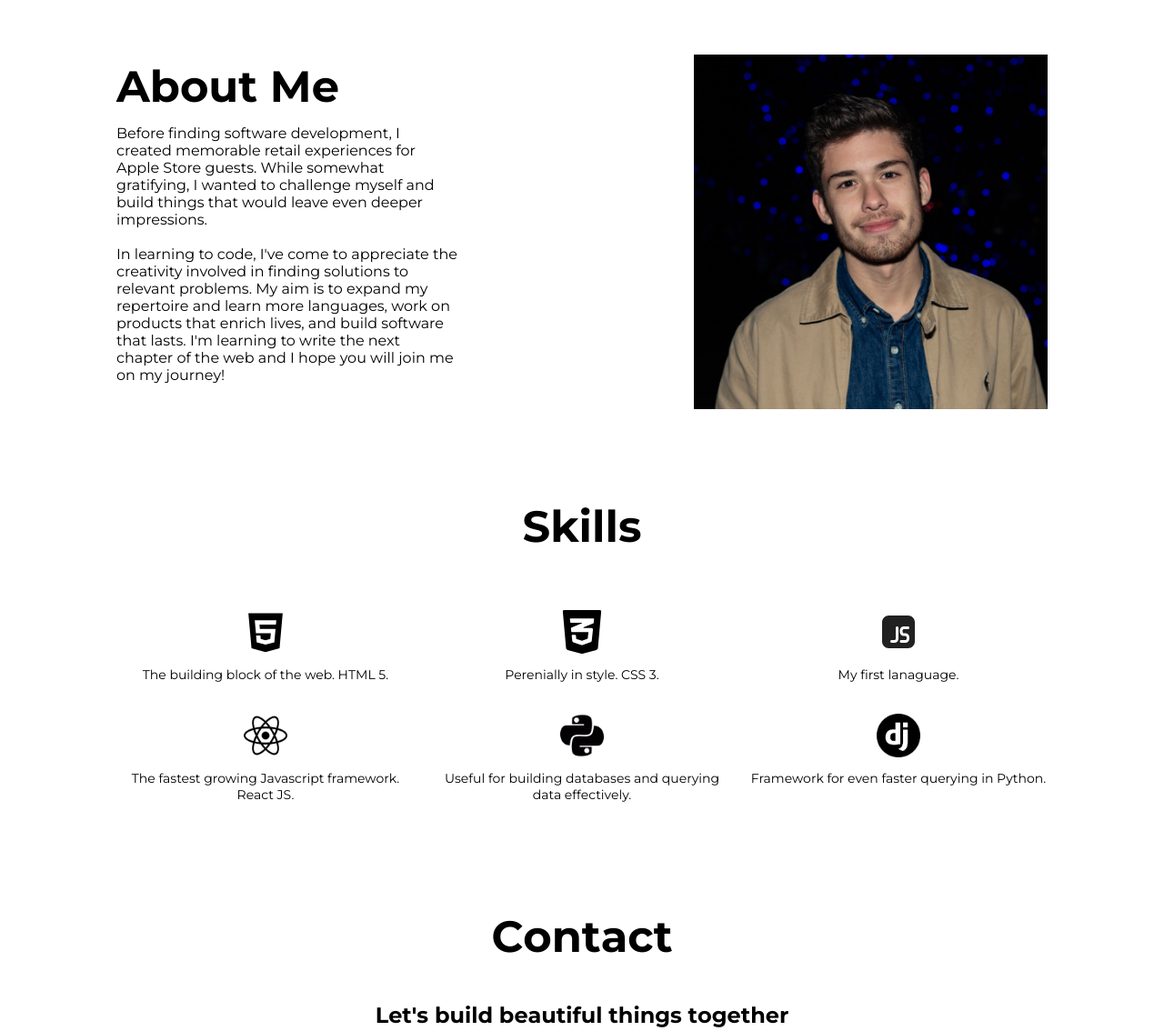
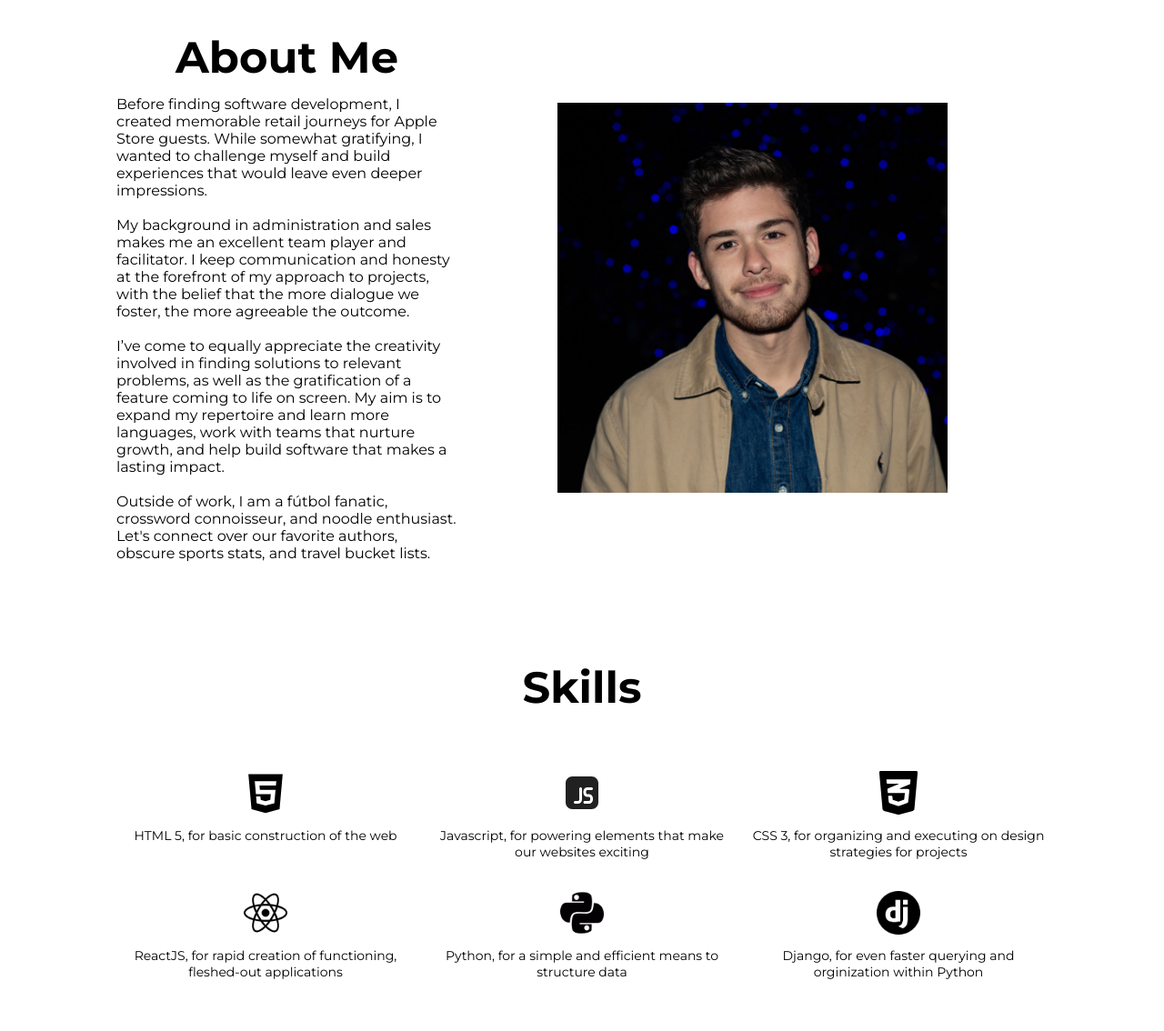
Before and after one commit to gqgonzales/portfolio, a Gatsby site: page / in a window 1280 px wide. Shown: the part 1240-2374 px from the top of the page at 91% size. Built offline with nearby package versions, Linux system fonts and the light colour scheme; Gatsby itself is replaced by a stand-in of ours.

Commit message:
First draft

```diff
--- a/src/components/Header.js
+++ b/src/components/Header.js
@@ -36,9 +36,9 @@ const Header = () => {
               </h1>
             </div>
           </Fade>
-          <Fade bottom>
+          {/* <Fade bottom>
             <p>{data.headerParagraph}</p>
-          </Fade>
+          </Fade> */}
           <Fade bottom>
             <a
               href={`mailto:${
@@ -49,6 +49,9 @@ const Header = () => {
               Let's get connected!
             </a>
           </Fade>
+          <br></br>
+          <br></br>
+          <br></br>
         </div>
       </div>
     </div>
--- a/src/components/about.js
+++ b/src/components/about.js
@@ -18,11 +18,17 @@ const About = () => {
               {data.aboutParaTwo}
               <br></br>
               <br></br>
-              {/* {data.aboutParaThree} */}
+              {data.aboutParaThree}
+              <br></br>
+              <br></br>
+              {data.aboutParaFour}
             </p>
           </div>
           <div className="image-wrapper">
-            <img src={data.aboutImage} alt="A photo of Gabe!"></img>
+            <img
+              src={data.aboutImage}
+              alt="Gabe Gonzales, Software Developer"
+            ></img>
           </div>
         </div>
       </div>
--- a/src/mydata.js
+++ b/src/mydata.js
@@ -8,9 +8,8 @@ import python_black from "./images/pyton_black.png"
 
 // Pictures / Personals
 import blue from "./images/blue.jpeg"
-import iceland from "./images/3B37E072-4783-498A-9C56-5874393C8A64_1_105_c.jpeg"
-import squared from "./images/CD821562-C13F-4FD7-986B-1B4B13AD7CD7_1_105_c.jpeg"
-import resume from "./Gabriel-Gonzales-NSS-Technical-Resume-V3.pdf"
+import iceland from "./images/CD821562-C13F-4FD7-986B-1B4B13AD7CD7_1_105_c.jpeg"
+import resume from "./Gabriel Gonzales Resume 2021.pdf"
 
 // Social Icon
 import githubIcon from "./images/github.svg"
@@ -25,15 +24,15 @@ export default {
   name: "Gabriel",
   headerTagline: [
     //Line 1 For Header
-    "Writing the next chapter",
+    "Full Stack Software Developer with a passion",
     //Line 2 For Header
-    "of the world wide web.",
+    "for creating interesting, memorable web experiences. ",
     //Line 3 For Header
-    "Let's go!",
+    " Delighted to meet you!",
   ],
   //   Header Paragraph
   headerParagraph:
-    "Lorem Ipsum is simply dummy text of the printing and typesetting industry. Lorem Ipsum has been the industry's standard dummy text.",
+    "Full Stack Software Developer with a passion for creating interesting, memorable web experiences. Delighted to meet you!",
 
   //Contact Email
   contactEmail: "gq.gonzales1@gmail.com",
@@ -56,9 +55,9 @@ export default {
     {
       title: "Blessipe", //Project Title - Add Your Project Title Here
       para:
-        "Relive your favorite culinary memories with Blessipe, the Food + Travel Journal. Create entries, upload photos, and find restaurants nearby that serve soemthing similar! Blessipe was built on the foundations of Django / Python, fleshed out in React, and styled with good ol fashioned CSS.", // Add Your Service Type Here
+        "Relive your favorite culinary memories with Blessipe, the Food + Travel Journal. Create entries, upload photos, and find restaurants nearby that serve something similar! Blessipe was built on the foundations of Django / Python, fleshed out in React, and styled with good ol fashioned CSS.", // Add Your Service Type Here
       //Project Image - Add Your Project Image Here
-      imageSrc: squared,
+      imageSrc: iceland,
       //Project URL - Add Your Project Url Here
       url: "",
       github: "https://github.com/gqgonzales/blessipe-client",
@@ -79,10 +78,13 @@ export default {
 
   // About Secton --------------
   aboutParaOne:
-    "Before finding software development, I created memorable retail experiences for Apple Store guests. While somewhat gratifying, I wanted to challenge myself and build things that would leave even deeper impressions.",
+    "Before finding software development, I created memorable retail journeys for Apple Store guests. While somewhat gratifying, I wanted to challenge myself and build experiences that would leave even deeper impressions.",
   aboutParaTwo:
-    "In learning to code, I've come to appreciate the creativity involved in finding solutions to relevant problems. My aim is to expand my repertoire and learn more languages, work on products that enrich lives, and build software that lasts. I'm learning to write the next chapter of the web and I hope you will join me on my journey!",
-  // aboutParaThree: "Testing",
+    "My background in administration and sales makes me an excellent team player and facilitator. I keep communication and honesty at the forefront of my approach to projects, with the belief that the more dialogue we foster, the more agreeable the outcome.",
+  aboutParaThree:
+    "I’ve come to equally appreciate the creativity involved in finding solutions to relevant problems, as well as the gratification of a feature coming to life on screen. My aim is to expand my repertoire and learn more languages, work with teams that nurture growth, and help build software that makes a lasting impact.",
+  aboutParaFour:
+    "Outside of work, I am a fútbol fanatic, crossword connoisseur, and noodle enthusiast. Let's connect over our favorite authors, obscure sports stats, and travel bucket lists.",
   aboutImage: blue,
   //   End About Section ---------------------
 
@@ -93,27 +95,29 @@ export default {
   skills: [
     {
       img: htmlIcon,
-      para: "The building block of the web. HTML 5.",
+      para: "HTML 5, for basic construction of the web",
+    },
+    {
+      img: jsIcon,
+      para: "Javascript, for powering elements that make our websites exciting",
     },
     {
       img: cssIcon,
-      para: "Perenially in style. CSS 3.",
-    },
-    {
-      img: jsIcon,
-      para: "My first lanaguage.",
+      para:
+        "CSS 3, for organizing and executing on design strategies for projects",
     },
     {
       img: react_icon_black,
-      para: "The fastest growing Javascript framework. React JS.",
+      para:
+        "ReactJS, for rapid creation of functioning, fleshed-out applications",
     },
     {
       img: python_black,
-      para: "Useful for building databases and querying data effectively.",
+      para: "Python, for a simple and efficient means to structure data",
     },
     {
       img: django_black_logo,
-      para: "Framework for even faster querying in Python.",
+      para: "Django, for even faster querying and orginization within Python",
     },
   ],
 
@@ -128,7 +132,7 @@ export default {
 
   //   Contact Section --------------
 
-  contactSubHeading: "Let's build beautiful things together",
+  contactSubHeading: "Let's build wonderful things together",
   social: [
     // Add Or Remove The Link Accordingly
     { img: githubIcon, url: "https://github.com/gqgonzales" },
--- a/src/styles/about.scss
+++ b/src/styles/about.scss
@@ -28,6 +28,7 @@
     h1 {
       font-size: 3rem;
       line-height: 20px;
+      text-align: center;
       @include media(">=tablet", "<desktop") {
         text-align: center;
       }
@@ -43,7 +44,7 @@
     // height: 25%;
     display: flex;
     align-items: center;
-    justify-content: flex-end;
+    justify-content: center;
     overflow: hidden;
     @include media(">=phone", "<lgphone") {
       width: 100%;
@@ -56,7 +57,8 @@
     }
 
     img {
-      width: 60%;
+      max-width: 66%;
+      // width: fit-content;
       height: auto;
     }
   }
--- a/src/styles/card.scss
+++ b/src/styles/card.scss
@@ -38,7 +38,7 @@
       color: white;
       margin-bottom: 20px;
       opacity: 1;
-      background-color: teal;
+      background-color: #0c6969;
       padding: 1rem;
     }
 
@@ -52,7 +52,7 @@
     }
 
     .btn:hover {
-      background-color: teal;
+      background-color: #0c6969;
       color: white;
     }
 
@@ -61,8 +61,8 @@
       transform: translate(0, 0px);
       background-image: linear-gradient(
         to bottom,
-        rgba(0, 0, 0, 0.5),
-        rgba(0, 0, 0, 0.5)
+        rgba(0, 0, 0, 0.65),
+        rgba(0, 0, 0, 0.65)
       );
     }
   }
--- a/src/styles/header.scss
+++ b/src/styles/header.scss
@@ -53,4 +53,7 @@
       width: 100%;
     }
   }
+  a:hover {
+    background-color: #0c6969;
+  }
 }
```
Also changed, not shown: 2 other files.
